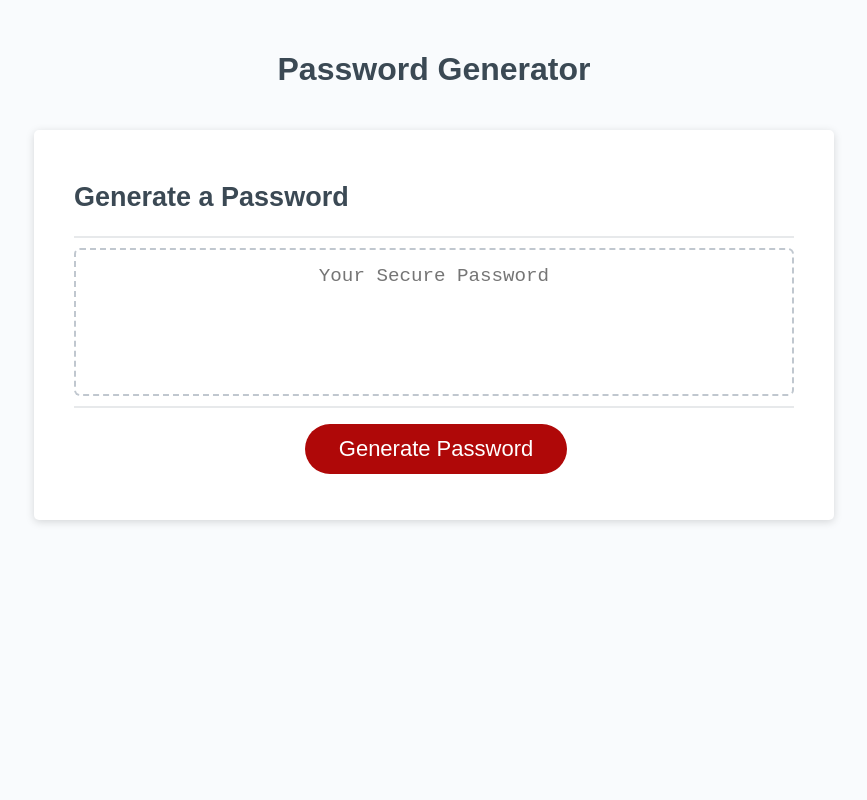
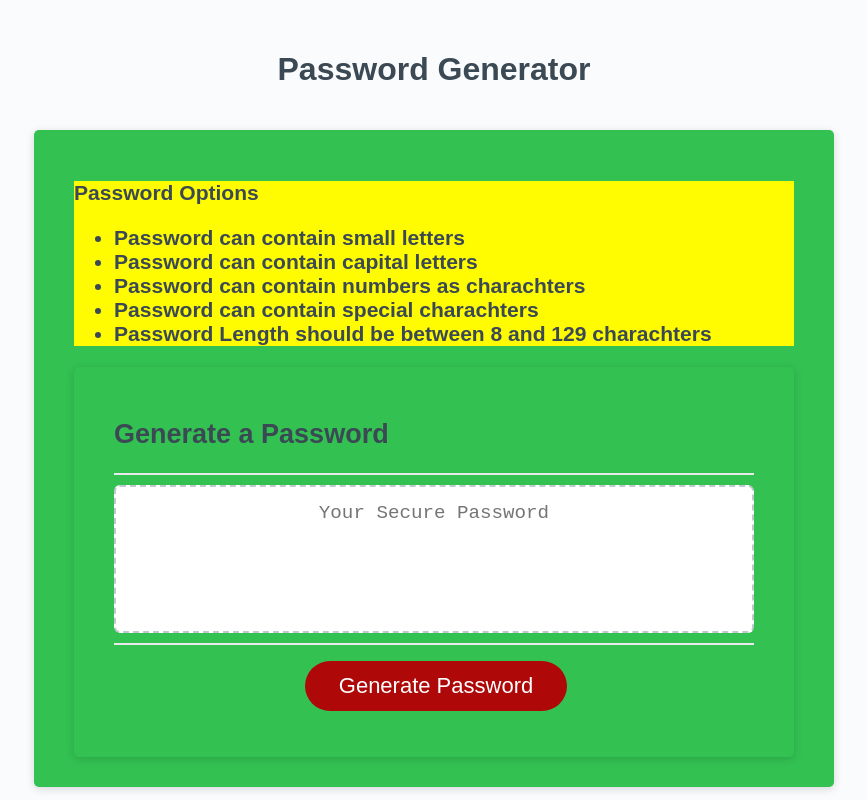
Before and after one commit to rizvi5a/PasswordGen, a plain HTML site: page index.html in a window 1280 px wide. Shown: the whole page, without its empty margins (206-1073 px from the left). Drawn offline with Linux system fonts and the light colour scheme.

Commit message:
The generated password screenshot is included

```diff
--- a/css/style.css
+++ b/css/style.css
@@ -30,8 +30,12 @@ header {
   color: hsl(206, 17%, 28%);
 }
 
+.options {
+  background-color: rgb(255, 251, 0);
+}
+
 .card {
-  background-color: hsl(0, 0%, 100%);
+  background-color: hsl(133, 58%, 48%);
   border-radius: 5px;
   border-width: 1px;
   box-shadow: rgba(0, 0, 0, 0.15) 0px 2px 8px 0px;
--- a/index.html
+++ b/index.html
@@ -14,6 +14,21 @@
     <header>
       <h1>Password Generator</h1>
     </header>
+    <div class=card>
+      <div class="options">
+        <h3>Password Options</32>
+      <ul>
+        <li> Password can contain small letters</li>
+        <li> Password can contain capital letters</li>
+        <li> Password can contain numbers as charachters</li>
+        <li> Password can contain  special charachters</li>
+        <li> Password Length should be between 8 and 129 charachters</li>
+        </ul>
+
+
+      </div>
+
+
     <div class="card">
       <div class="card-header">
         <h2>Generate a Password</h2>
```
Also changed, not shown: PasswordGen Screenshot.png (added), 1 other file.
